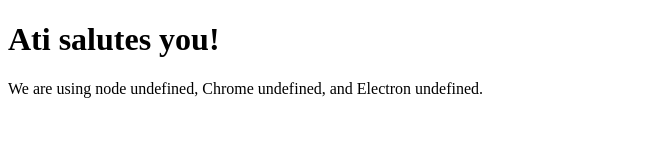
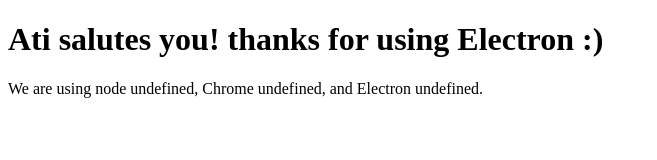
Before and after one commit to atiyil/electron, an Electron app: page index.html in a window 800 px wide. Shown: the whole page, without its empty margins (0-657 px from the left). Drawn offline with Linux system fonts and the light colour scheme.

Commit message:
updated text

```diff
--- a/index.html
+++ b/index.html
@@ -2,10 +2,10 @@
 <html>
   <head>
     <meta charset="UTF-8">
-    <title>Hello there!</title>
+    <title>Hey there!</title>
   </head>
   <body>
-    <h1>Ati salutes you!</h1>
+    <h1>Ati salutes you! thanks for using Electron :)</h1>
     We are using node <script>document.write(process.versions.node)</script>,
     Chrome <script>document.write(process.versions.chrome)</script>,
     and Electron <script>document.write(process.versions.electron)</script>.
```
